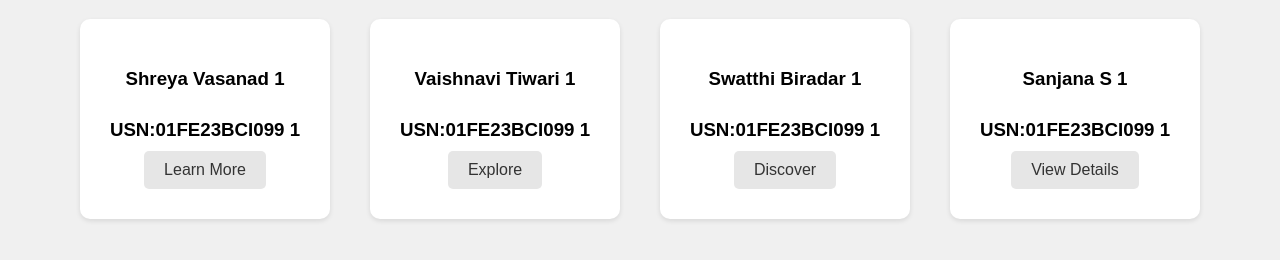
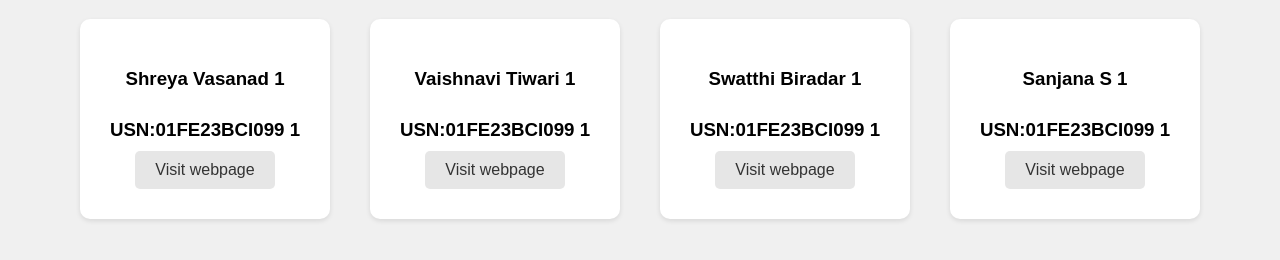
Before and after one commit to Shreyavasanad/portfolio.github.io, a plain HTML site: page learn.html in a window 1280 px wide. Shown: the part 86-346 px from the top of the page. Drawn offline with Linux system fonts and the light colour scheme.

Commit message:
Update learn.html

```diff
--- a/learn.html
+++ b/learn.html
@@ -70,25 +70,25 @@
     <div class="box">
       <h3>Shreya Vasanad 1</h3>
        <h3>USN:01FE23BCI099 1</h3>
-      <a href="page1.html">Learn More</a>
+      <a href="page1.html">Visit webpage</a>
     </div>
 
     <div class="box">
      <h3>Vaishnavi Tiwari 1</h3>
        <h3>USN:01FE23BCI099 1</h3>
-      <a href="page2.html">Explore</a>
+      <a href="page2.html">Visit webpage</a>
     </div>
 
     <div class="box">
       <h3>Swatthi Biradar 1</h3>
        <h3>USN:01FE23BCI099 1</h3>
-      <a href="page3.html">Discover</a>
+      <a href="page3.html">Visit webpage</a>
     </div>
 
     <div class="box">
      <h3>Sanjana S 1</h3>
        <h3>USN:01FE23BCI099 1</h3>
-      <a href="page4.html">View Details</a>
+      <a href="page4.html">Visit webpage</a>
     </div>
   </div>
 
```
